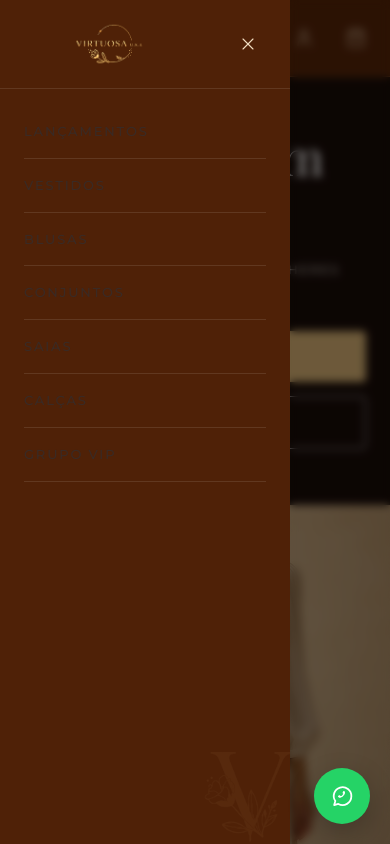
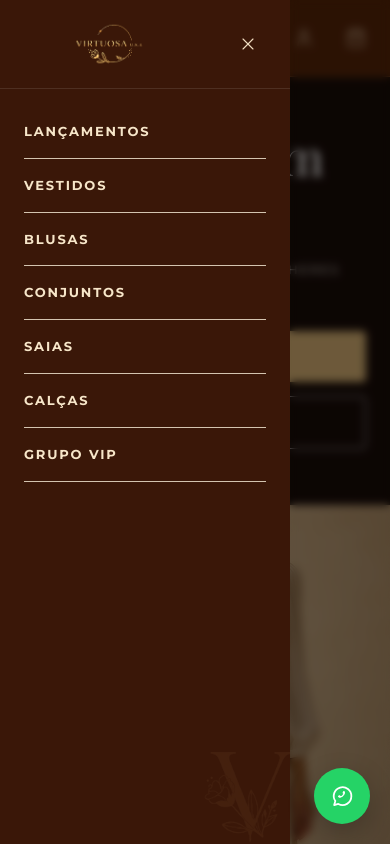
Before and after one commit to universocsdigital-wq/virtuosa-usa, a Next.js app: page / in a window 390 px wide. Both pictures are taken after a click on the button "Abrir menu". Shown: the top 844 px of the page. Built offline with nearby package versions, Linux system fonts and the light colour scheme; a web font is replaced by a local one.

Commit message:
improve mobile menu contrast

```diff
--- a/components/layout/Navbar.tsx
+++ b/components/layout/Navbar.tsx
@@ -94,7 +94,7 @@ export function Navbar() {
       {mobileOpen && (
         <div className="fixed inset-0 z-modal lg:hidden">
           <div className="absolute inset-0 bg-black/45 backdrop-blur-sm" onClick={() => setMobileOpen(false)} />
-          <nav className="absolute bottom-0 left-0 top-0 flex w-[290px] flex-col overflow-hidden" style={{ backgroundColor: "#4F2107" }}>
+          <nav className="absolute bottom-0 left-0 top-0 flex w-[290px] flex-col overflow-hidden" style={{ backgroundColor: "#3A1708" }}>
             <div className="flex items-center justify-between border-b border-white/10 px-6 py-5">
               <span className="brand-logo-reference brand-logo-reference--drawer relative block h-12 w-[170px] overflow-visible" aria-label="Virtuosa USA" />
               <button onClick={() => setMobileOpen(false)} className="p-2 text-[#F1DDC1] transition-colors hover:text-[#F5D58A]" aria-label="Fechar menu">
@@ -109,7 +109,7 @@ export function Navbar() {
                     href={link.href}
                     target={link.external ? "_blank" : undefined}
                     rel={link.external ? "noopener noreferrer" : undefined}
-                    className="flex items-center border-b border-white/10 py-4 font-sans text-[13px] font-medium uppercase tracking-[0.14em] text-virtuosa-very-light-brown/82 transition-colors hover:text-virtuosa-antique-gold"
+                    className="flex items-center border-b border-[#F7D98F]/18 py-4 font-sans text-[13px] font-bold uppercase tracking-[0.14em] text-[#F7E6C9] transition-colors hover:text-[#F7D98F]"
                     onClick={(event) => handleNavClick(event, link)}
                   >
                     {link.label}
```
